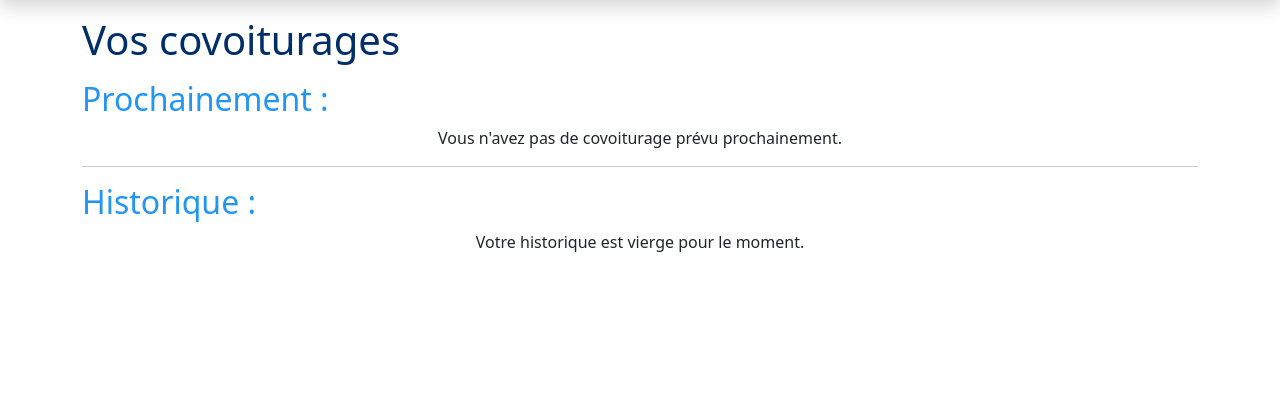
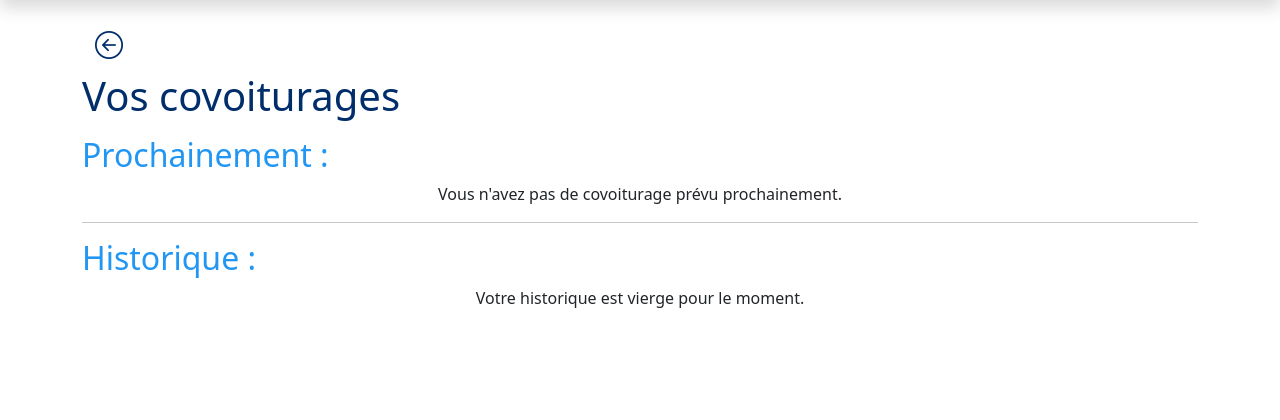
Before and after one commit to enzopcht/ecoride, a Symfony app: template app/templates/dashboard/driver/your-rides.html.twig in a window 1280 px wide. Shown: the part 67-487 px from the top of the page. Run offline with Twig, Linux system fonts and the light colour scheme; the template is opened without the code that fills it, so the values that code supplies are empty; some libraries are stand-ins or nearby versions.

Commit message:
fix(back-arrow): added a back arrow in the dashboard pages

```diff
--- a/app/templates/dashboard/driver/preferences.html.twig
+++ b/app/templates/dashboard/driver/preferences.html.twig
@@ -5,6 +5,9 @@
 
 {% block body %}
 	<main class="container-xl">
+		<a href="{{path('app_dashboard')}}" class="btn text-dark">
+			<i class="bi bi-arrow-left-circle fs-3"></i>
+		</a>
 		<h1 class="text-dark mb-3">Vos préférences de conducteur</h1>
 		<section class="mb-3">
 			<form method="POST" action="{{ path('app_driver_preferences_update') }}">
--- a/app/templates/dashboard/driver/your-rides.html.twig
+++ b/app/templates/dashboard/driver/your-rides.html.twig
@@ -6,6 +6,9 @@
 
 {% block body %}
 	<main class="container-xl">
+		<a href="{{path('app_dashboard')}}" class="btn text-dark">
+			<i class="bi bi-arrow-left-circle fs-3"></i>
+		</a>
 		<h1 class="text-dark">Vos covoiturages</h1>
 		<section class="mb-3">
 			{% if active_rides|length > 0 %}
--- a/app/templates/your_vehicles/index.html.twig
+++ b/app/templates/your_vehicles/index.html.twig
@@ -5,6 +5,9 @@
 
 {% block body %}
 	<main class="container-xl">
+		<a href="{{path('app_dashboard')}}" class="btn text-dark">
+			<i class="bi bi-arrow-left-circle fs-3"></i>
+		</a>
 		<h1 class="text-dark mb-3">Vos véhicules</h1>
 		<section class="mb-3">
 			<div>
```
